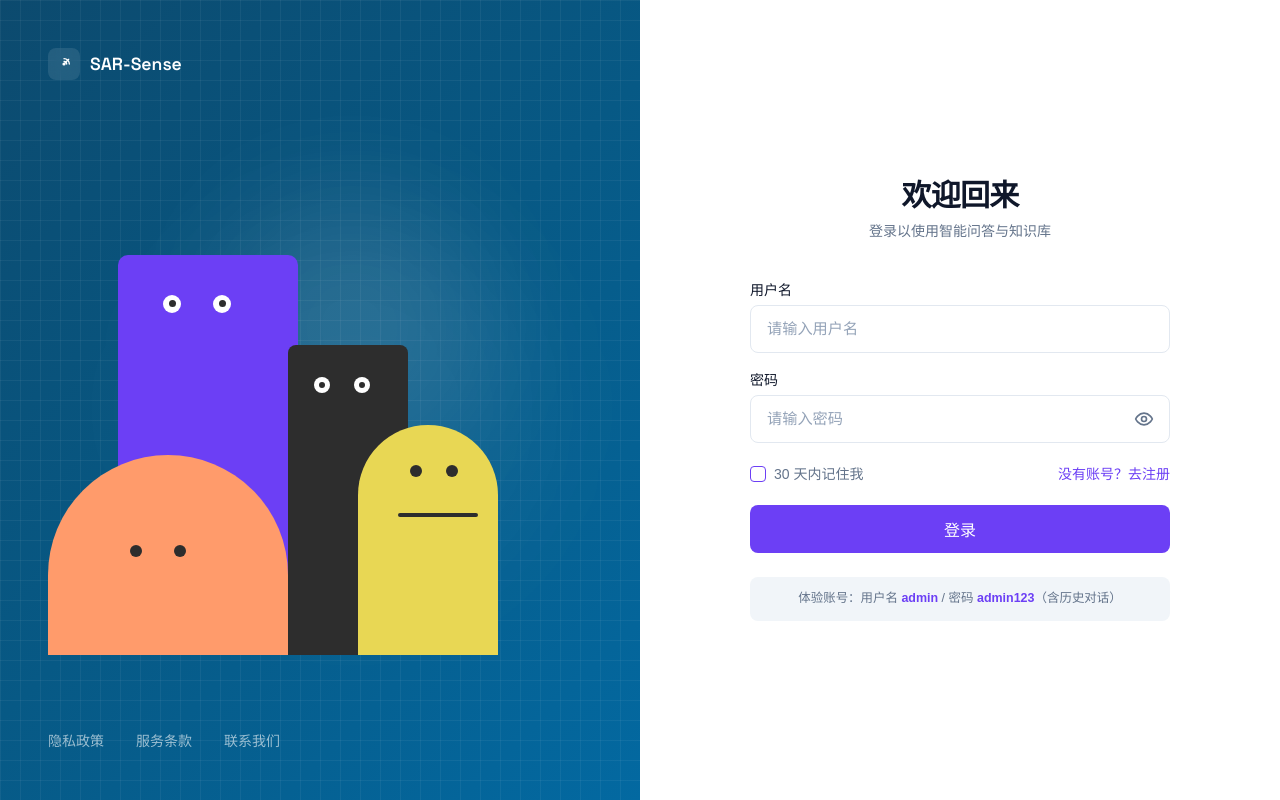
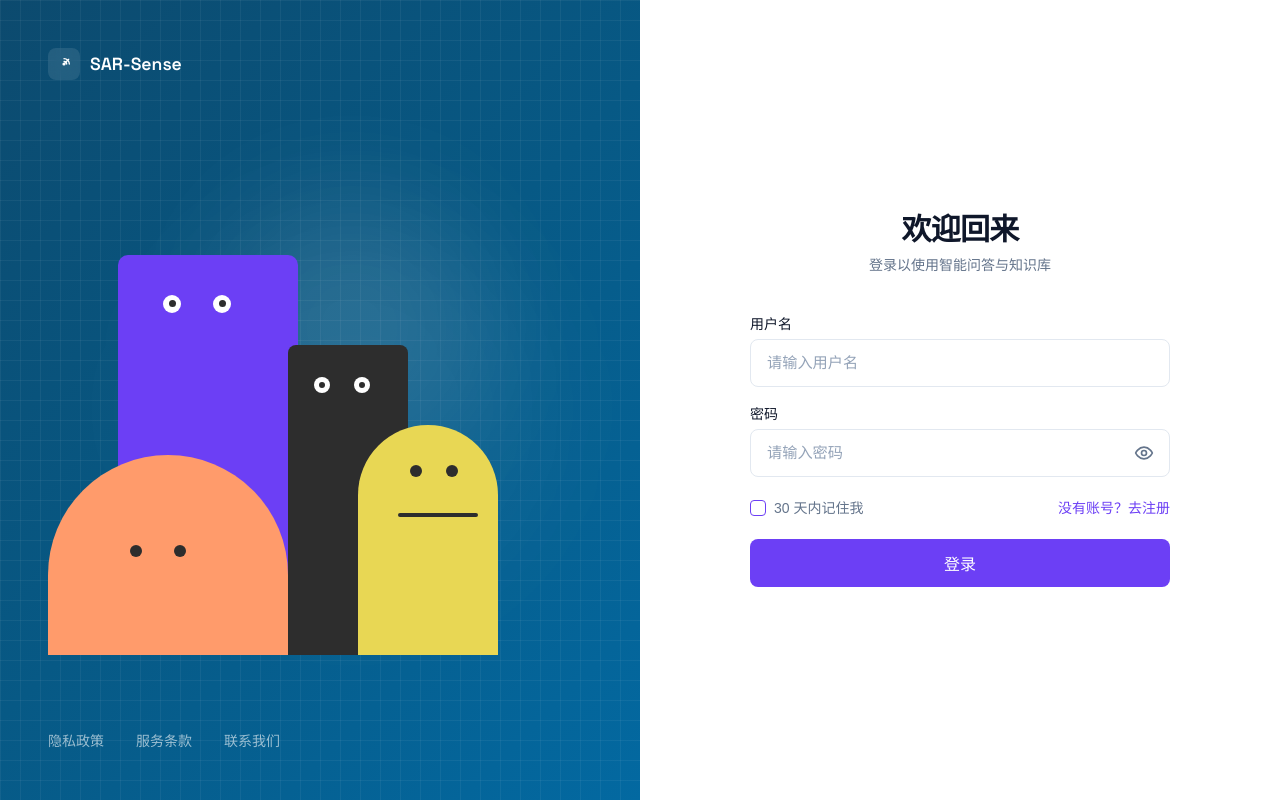
Before and after one commit to ZihaoWang-stu111/SAR-Sense-platform-with-Agent, a FastAPI app: page /login.html in a window 1280 px wide. Run offline with FastAPI, Linux system fonts and the light colour scheme; parts of the project's set-up code (start-up, migrations or seed data) failed here and were passed over.

Commit message:
前端隐藏管理员账号

```diff
--- a/templates/login.html
+++ b/templates/login.html
@@ -441,10 +441,6 @@
           <button type="submit" class="auth-submit" id="submitBtn" onclick="submitAuth()">登录</button>
         </form>
 
-        <div class="auth-hint" id="authHint">
-          体验账号：用户名 <b>admin</b> / 密码 <b>admin123</b>（含历史对话）
-        </div>
-
         <div class="auth-bottom-toggle" id="bottomToggle" style="display:none">
           已有账号？<a class="auth-toggle-link" onclick="toggleMode()">去登录</a>
         </div>
```
